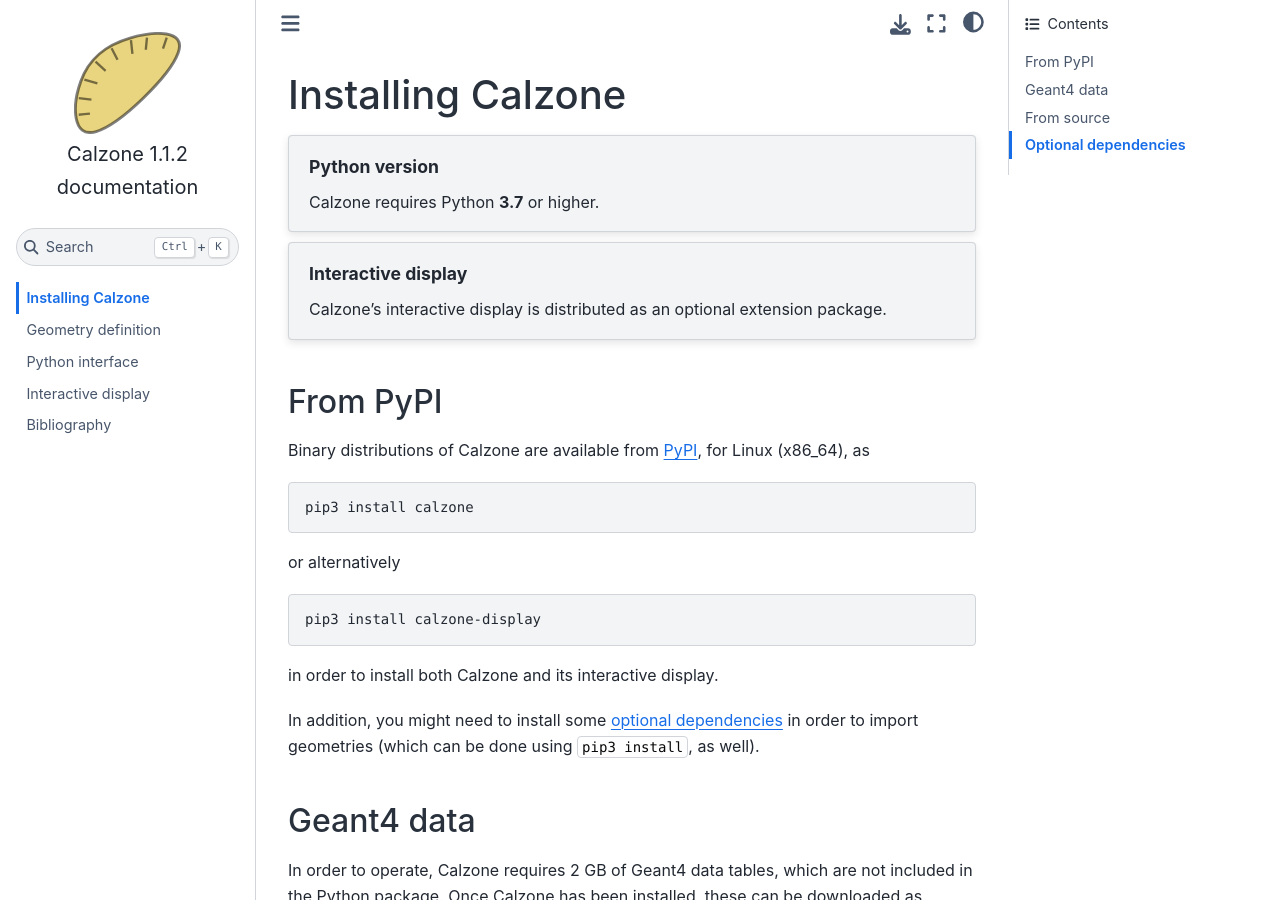
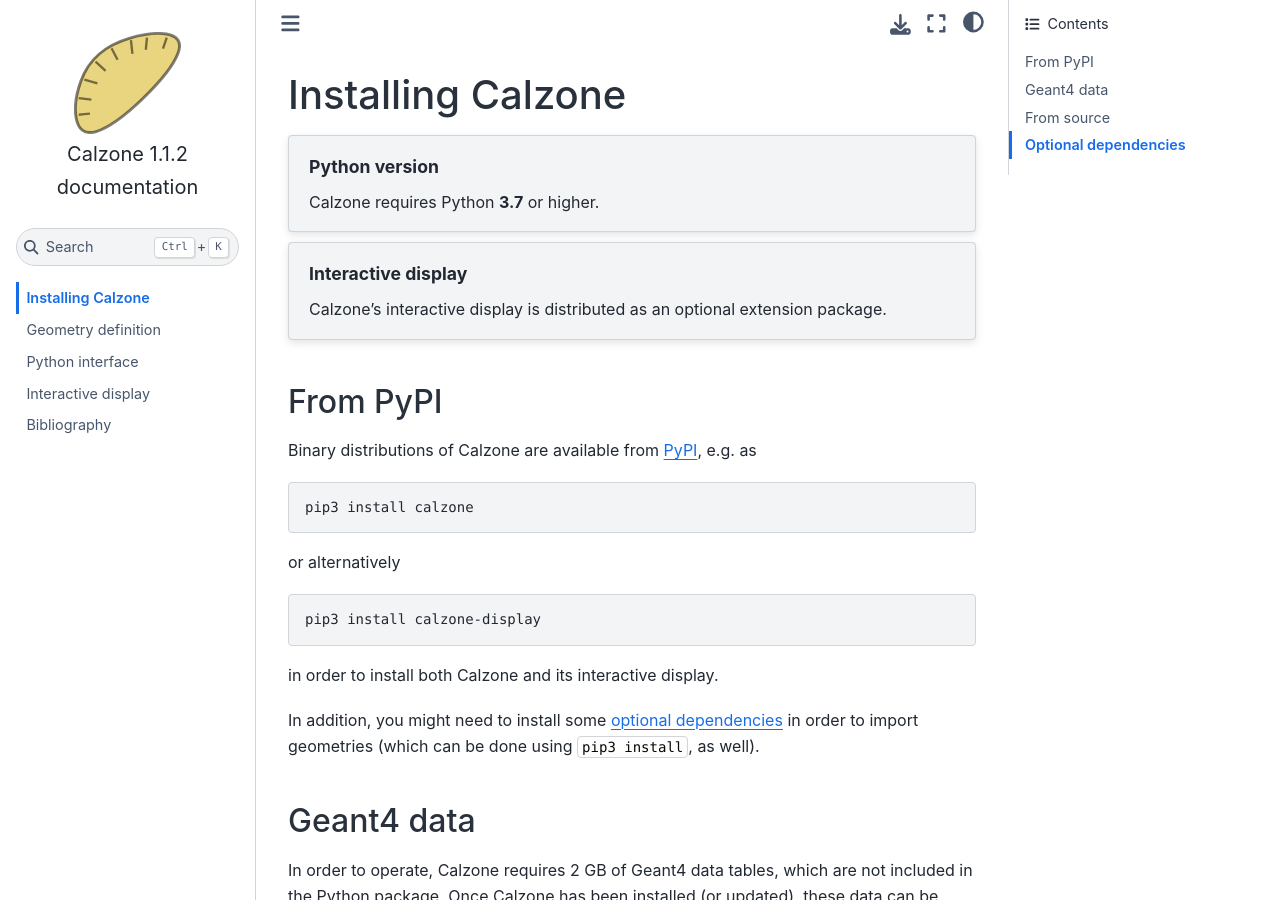
Before and after one commit to niess/calzone, a Sphinx documentation site: the page built from docs/source/installation.rst, in a window 1280 px wide and 900 px high. Built offline with Sphinx 7.4.7 and the Sphinx Book theme 1.1.4, drawn with Linux system fonts in a browser that asks for light colours; some of the changed lines change nothing that is shown; some of the changed text lies outside the part shown.

Commit message:
Update the installation instructions

```diff
--- a/docs/source/installation.rst
+++ b/docs/source/installation.rst
@@ -14,8 +14,7 @@ Installing Calzone
 From PyPI
 ---------
 
-Binary distributions of Calzone are available from `PyPI`_, for Linux (x86_64),
-as
+Binary distributions of Calzone are available from `PyPI`_, e.g. as
 
 .. code:: bash
 
@@ -36,17 +35,16 @@ import geometries (which can be done using :bash:`pip3 install`, as well).
 Geant4 data
 -----------
 
-In order to operate, Calzone requires 2 GB of Geant4 data tables, which are
-not included in the Python package. Once Calzone has been installed, these
-can be downloaded as
+In order to operate, Calzone requires 2 GB of Geant4 data tables, which are not
+included in the Python package. Once Calzone has been installed (or updated),
+these data can be downloaded (or updated) as
 
 .. code:: bash
 
    python3 -m calzone download
 
 Alternatively, the :bash:`G4_DATA_DIR` environment variable can be set to the
-location of already existing Geant4 data, e.g. from another Geant4
-installation.
+location of already existing Geant4 data, e.g. from another Geant4 installation.
 
 
 From source
```
